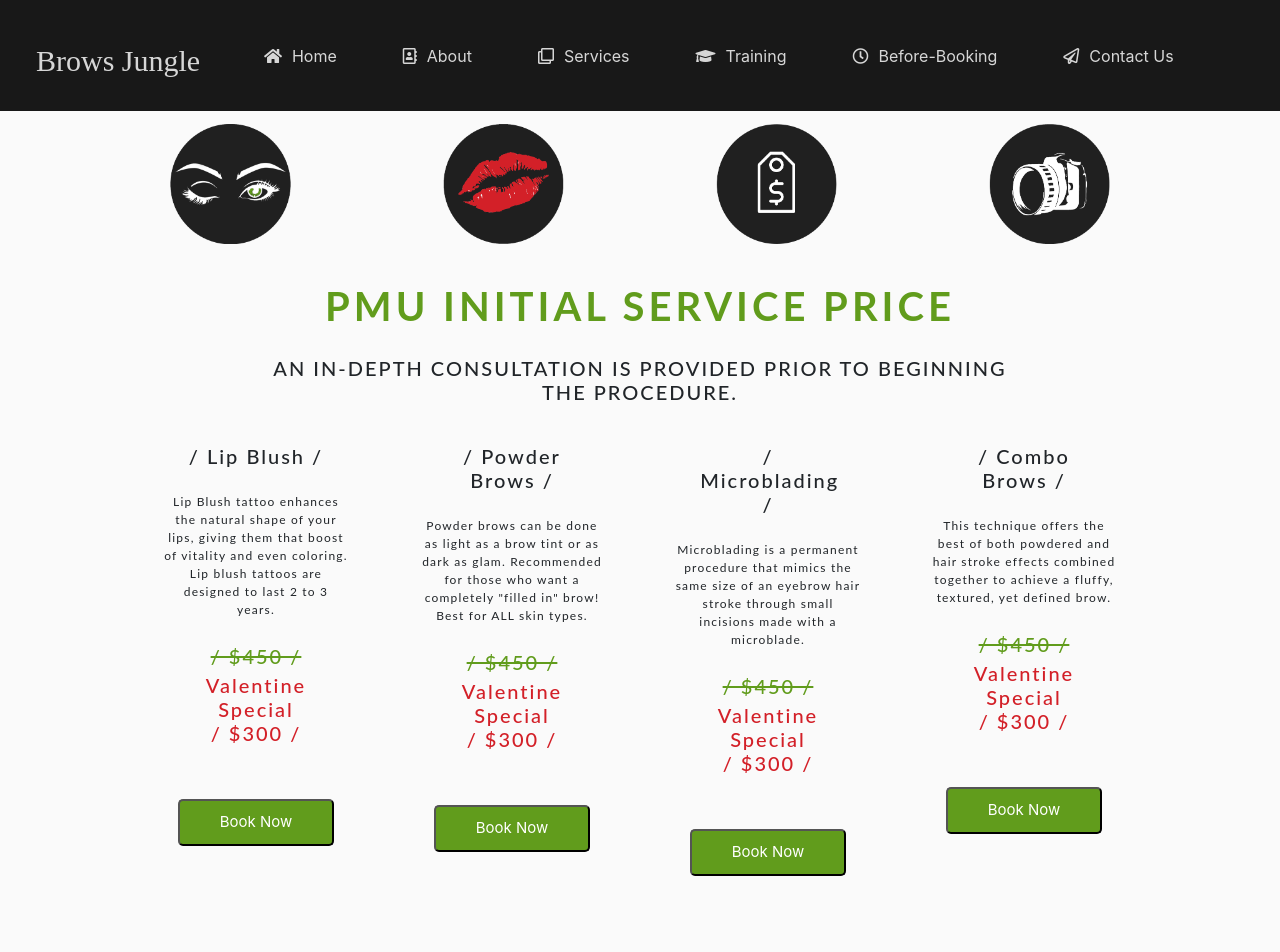
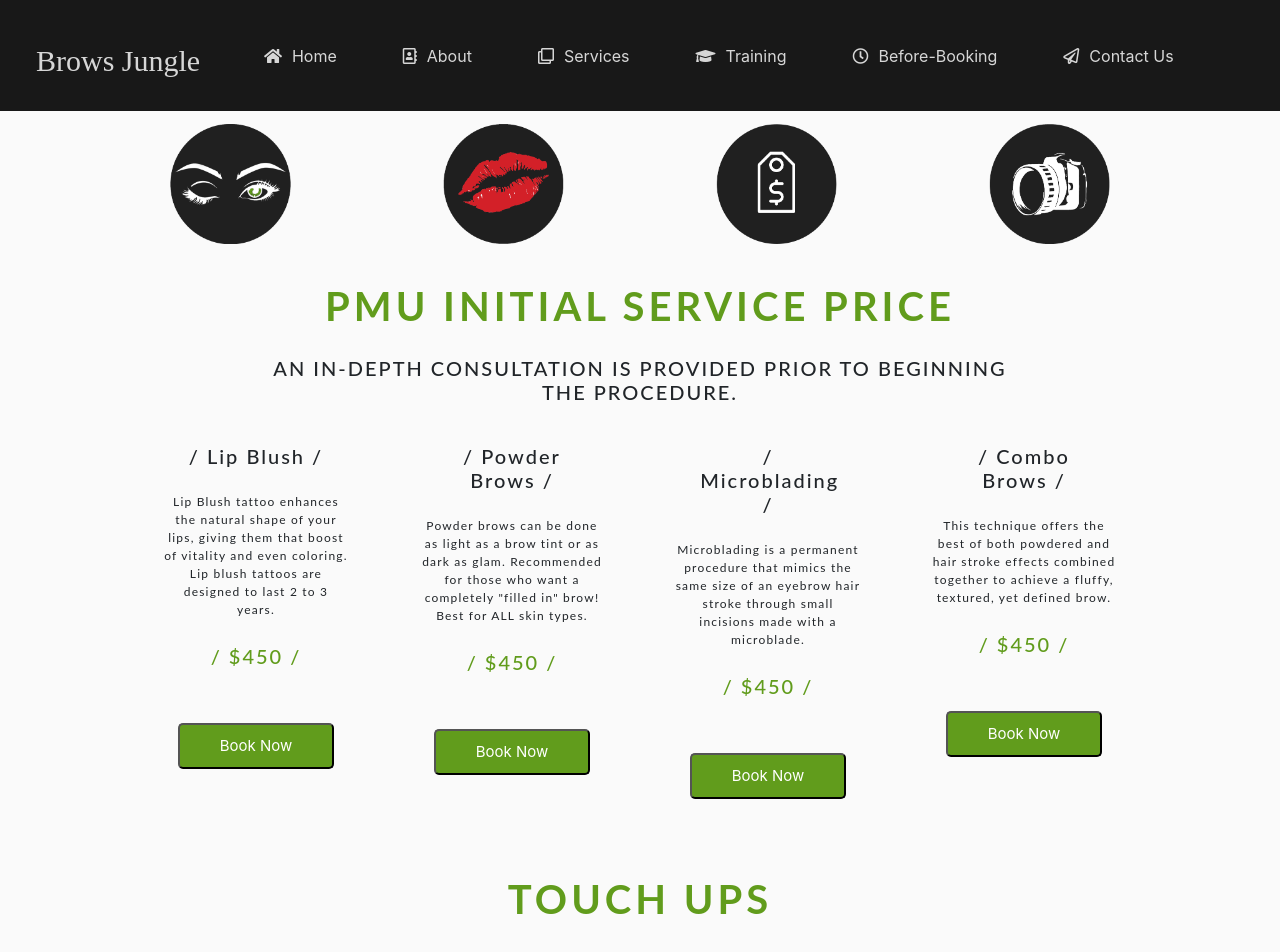
Before and after one commit to Juzva8/browsJungle, a React (Create React App) app: page /Pricing in a window 1280 px wide. Shown: the top 952 px of the page. Built offline with nearby package versions, Linux system fonts and the light colour scheme; a web font is replaced by a local one.

Commit message:
valentine special removal

```diff
--- a/src/pages/Pricing/Pricing.js
+++ b/src/pages/Pricing/Pricing.js
@@ -32,12 +32,9 @@ function Pricing() {
 
          </p>
           <h2 className="Pricing__h2__price">
-          <s>/ $450 /</s>
+          / $450 /
          </h2>
-     <h2 className="Pricing__h2__price" style={ValentineSpecial}>
-          Valentine Special<br></br> / $300 /
-         </h2>
-         <a href='https://calendly.com/browsjungle/4-5hours' target='_blank'>
+         <a href='https://calendly.com/browsjungle/4-5hours' target='_blank' rel="noreferrer">
           <button id='Pricing__row1__button'>
               Book Now</button>
               </a>
@@ -51,12 +48,9 @@ function Pricing() {
 
          </p>
          <h2 className="Pricing__h2__price">
-          <s>/ $450 /</s>
+          / $450 /
          </h2>
-     <h2 className="Pricing__h2__price" style={ValentineSpecial}>
-          Valentine Special<br></br> / $300 /
-         </h2>
-         <a href='https://calendly.com/browsjungle/4-5hours' target='_blank'>
+         <a href='https://calendly.com/browsjungle/4-5hours' target='_blank' rel="noreferrer">
           <button id='Pricing__row1__button'>
               Book Now</button>
               </a>
@@ -71,12 +65,9 @@ function Pricing() {
 
          </p>
          <h2 className="Pricing__h2__price">
-          <s>/ $450 /</s>
+          / $450 /
          </h2>
-     <h2 className="Pricing__h2__price" style={ValentineSpecial}>
-          Valentine Special<br></br> / $300 /
-         </h2>
-         <a href='https://calendly.com/browsjungle/4-5hours' target='_blank'>
+         <a href='https://calendly.com/browsjungle/4-5hours' target='_blank' rel="noreferrer">
           <button id='Pricing__row1__button'>
               Book Now</button>
               </a>
@@ -92,12 +83,9 @@ function Pricing() {
 
          </p>
          <h2 className="Pricing__h2__price">
-          <s>/ $450 /</s>
+          / $450 /
          </h2>
-     <h2 className="Pricing__h2__price" style={ValentineSpecial}>
-          Valentine Special<br></br> / $300 /
-         </h2>
-         <a href='https://calendly.com/browsjungle/4-5hours' target='_blank'>
+         <a href='https://calendly.com/browsjungle/4-5hours' target='_blank' rel="noreferrer">
           <button id='Pricing__row1__button'>
               Book Now</button>
               </a>
```
